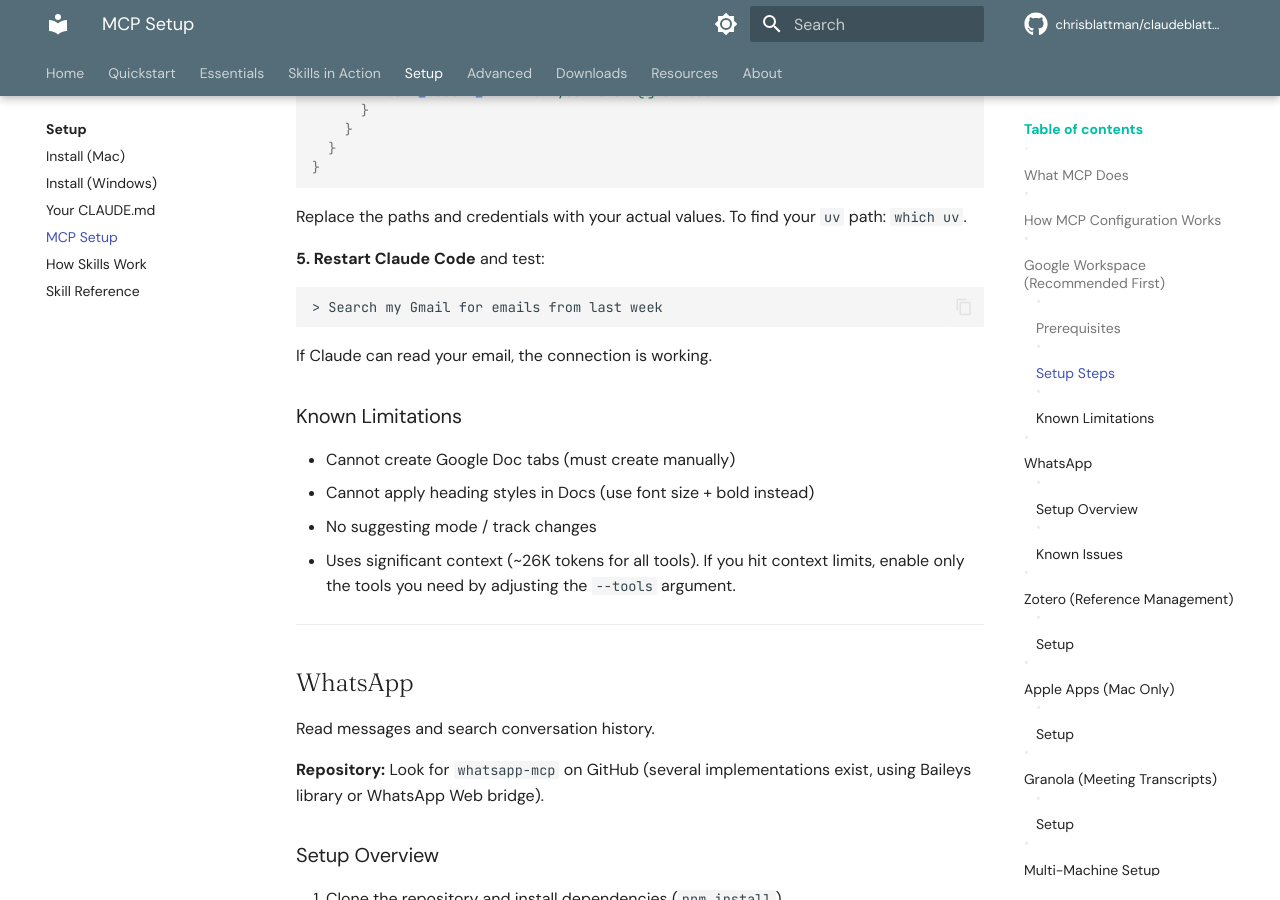
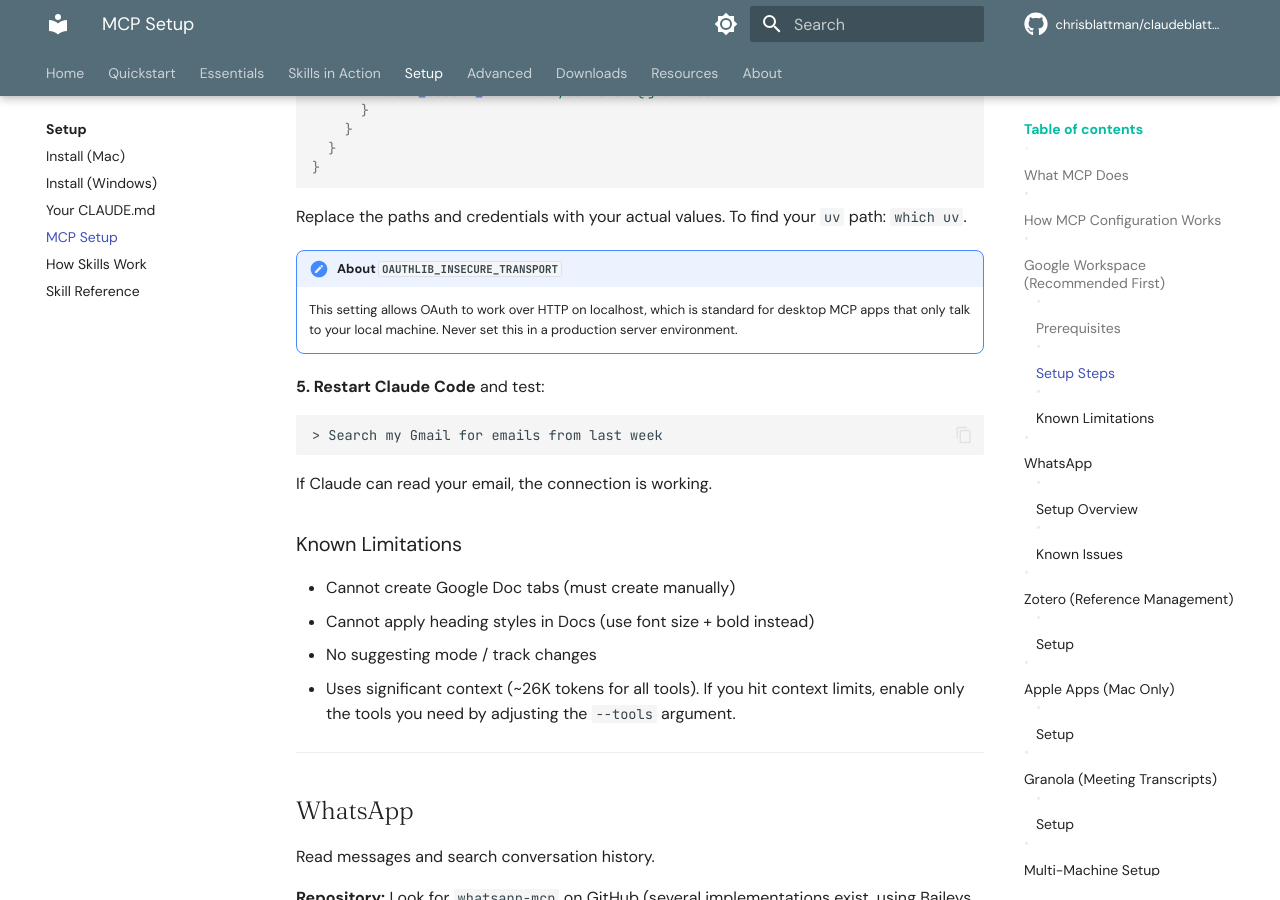
Before and after one commit to XiongfeiLi6/claudeblattman, an MkDocs documentation site: the page built from docs/toolkit/mcp-setup.md, in a window 1280 px wide and 900 px high, scrolled down 2984 px. Built offline with MkDocs 1.6.1 and Material for MkDocs 9.7.7, drawn with Linux system fonts in a browser that asks for light colours; comment, search, counter and statistics services are not loaded.

Commit message:
Add security note about OAUTHLIB_INSECURE_TRANSPORT setting
Co-Authored-By: Claude Opus 4.6 <noreply@anthropic.com>

````diff
--- a/docs/toolkit/mcp-setup.md
+++ b/docs/toolkit/mcp-setup.md
@@ -107,6 +107,9 @@ Add this to `~/.claude.json` under `mcpServers`:
 ```
 
 Replace the paths and credentials with your actual values. To find your `uv` path: `which uv`.
+
+!!! note "About `OAUTHLIB_INSECURE_TRANSPORT`"
+    This setting allows OAuth to work over HTTP on localhost, which is standard for desktop MCP apps that only talk to your local machine. Never set this in a production server environment.
 
 **5. Restart Claude Code** and test:
 
````
